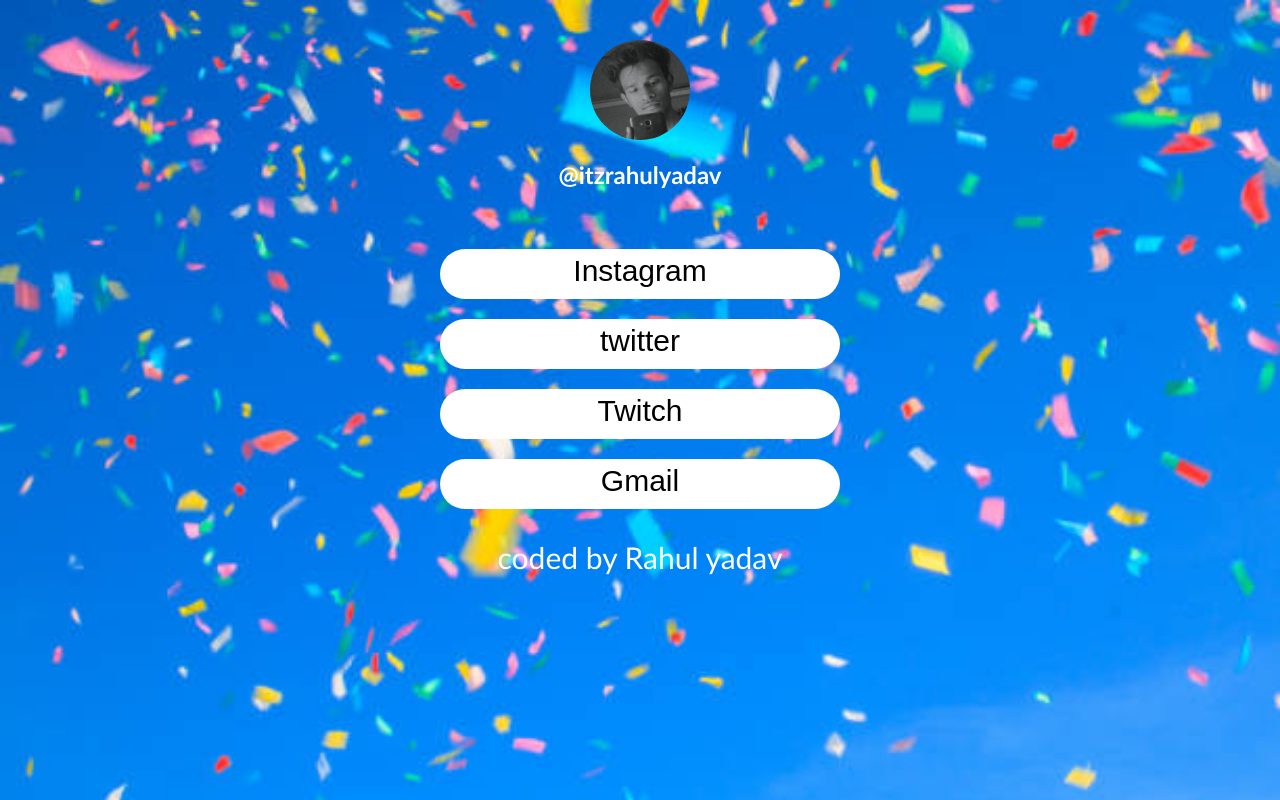
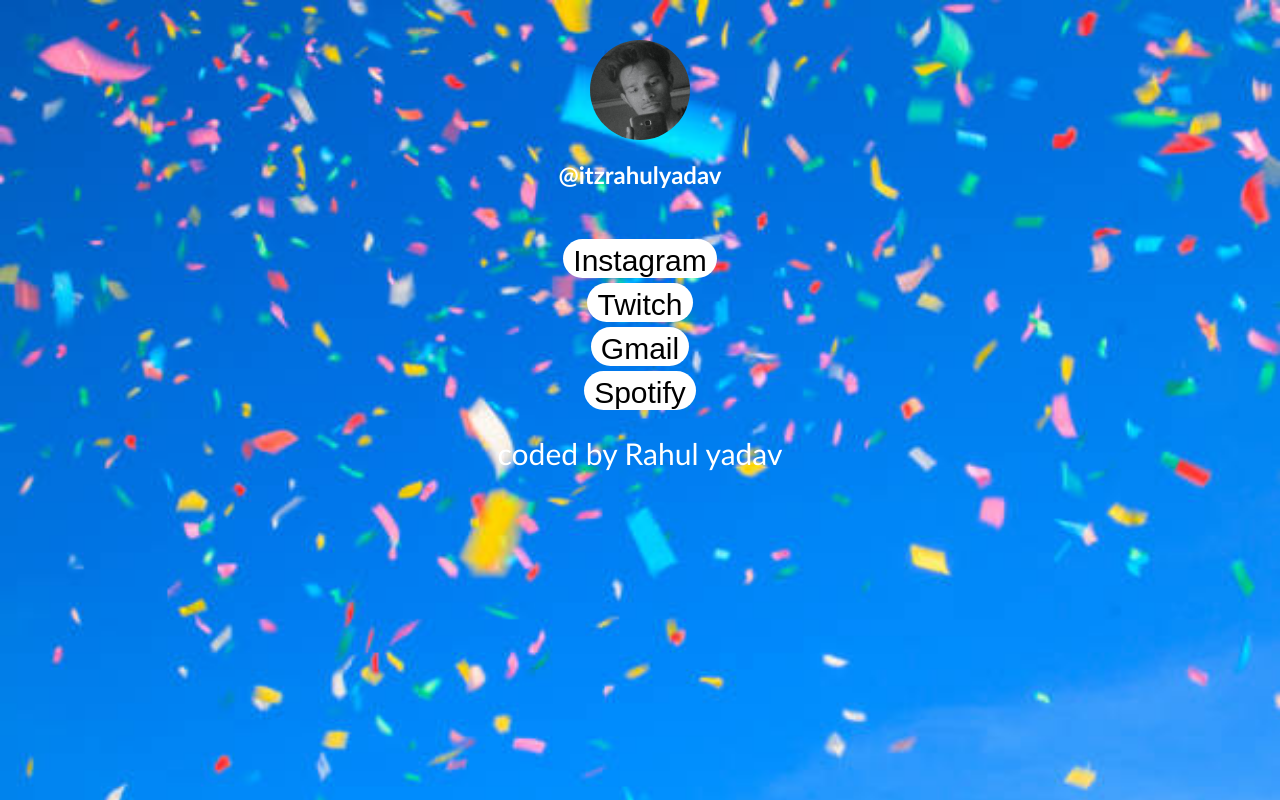
Before and after one commit to itzrahulyadav/linktree, a plain HTML site: page index.html in a window 1280 px wide. Drawn offline with Linux system fonts and the light colour scheme.

Commit message:
third-commit

```diff
--- a/index.html
+++ b/index.html
@@ -19,19 +19,20 @@
                 <h2>@itzrahulyadav</h2>
             </section>
             <section class='links'>
-                <div>
-                    <a href="https://www.instagram.com/itzrahulyadav">Instagram</a>
-                </div>
-                <div>
-                    <a href="https://twitter.com/itzrahulyadav_">twitter</a>
-
-                </div>
-                <div>
-                    <a href="https://www.twitch.tv/itzrahulyadav">Twitch</a>
-                </div>
-                <div>
-                    <a href="mailto:rahulkyadav9691@gmail.com">Gmail</a>
-                </div>
+              <ul>
+                <li>
+                    <a href = "https://instagram.com/itzrahulyadav">Instagram</a>
+                </li>
+                <li>
+                    <a href = "https://twitch.tv/itzrahulyadav">Twitch</a>
+                </li>
+                <li>
+                    <a href = "mailto:rahulkyadav9691@gmail.com">Gmail</a>
+                </li>
+                <li>
+                    <a href = "https://open.spotify.com/playlist/2gSwdOrXwGKTRM1XCR9AS6">Spotify</a>
+                </li>
+              </ul>
             </section>
             <footer>
                 coded by Rahul yadav
--- a/style.css
+++ b/style.css
@@ -62,19 +62,31 @@
     border-radius:30px;
     padding:5px 10px 1px 10px;
     text-align: center;
-    margin:10px;
-    min-width:400px;
+    margin-top:10px;
+    width:400px;
     height:50px;
     text-decoration: none;
     font-size: 30px;
     font-family: Arial, Helvetica, sans-serif;
     color:black;
 }
+ul {
+    display:flex;
+    align-items: center;
+    justify-content: center;
+    flex-direction: column;
+
+}
+ul li
+{
+    margin:5px;
+    list-style-type: none;
+}
 .links div a:hover
 {
     background-color: transparent;
     border:2px solid white;
-    transform: scale(1.1);
+    transform: scale(1.02);
 }
 footer{
     text-align: center;
@@ -101,6 +113,7 @@
         height:100vh;
         padding:20px 20px;
         background: url(whatever.jpg);
+        background: linear-gradient(135deg, #834ED6, #ed008c, #fce205, #60c872, #13A7D4);
         overflow: hidden;
     }
 }
```
